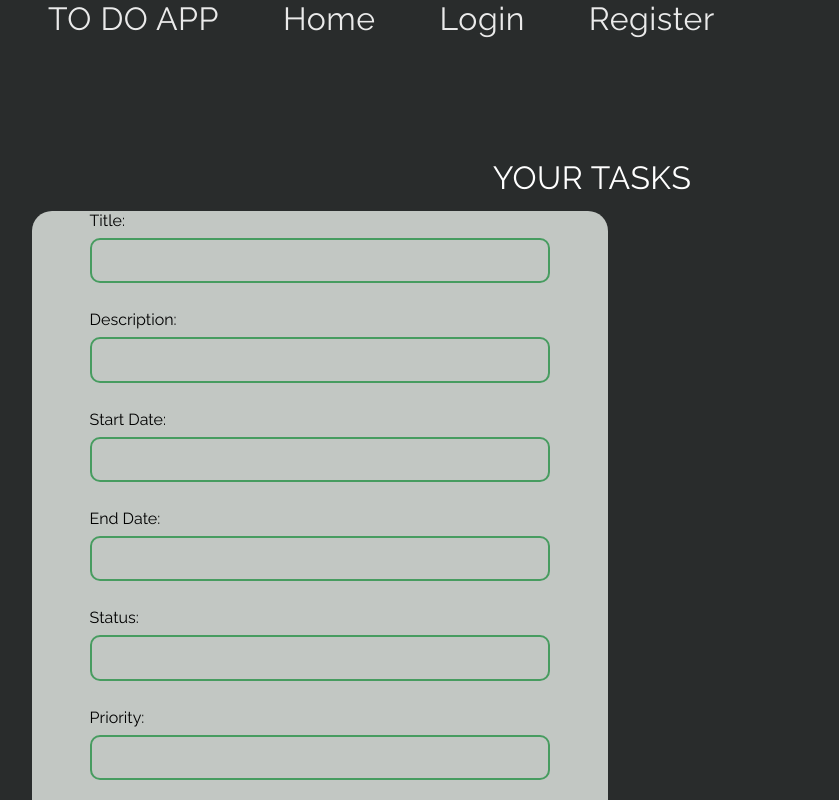
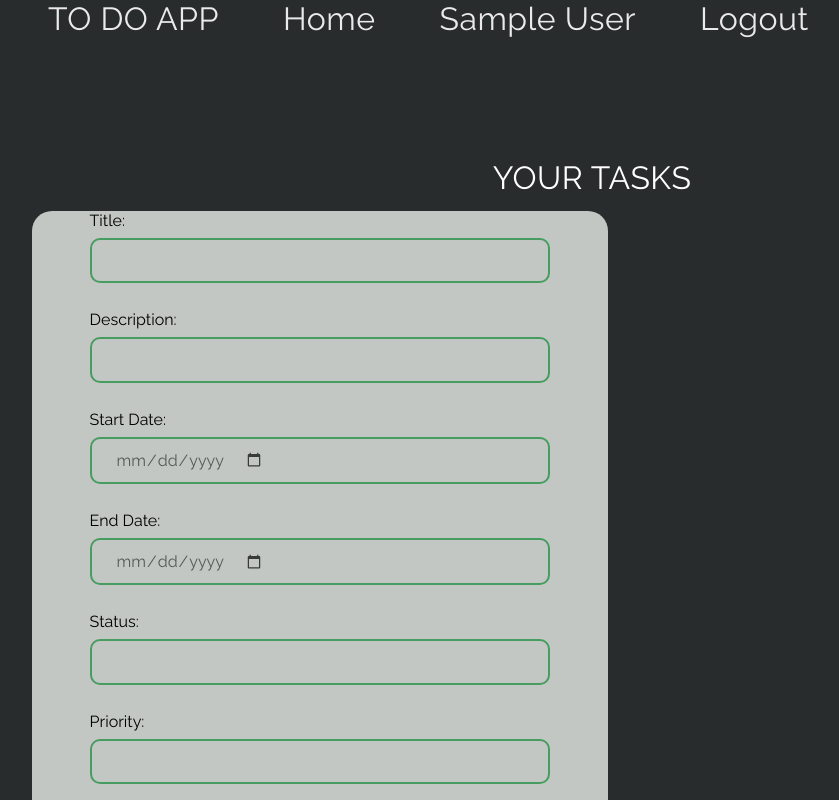
Before and after one commit to mateuszgua/to-do-app, a Flask app: page /panel in a window 1280 px wide. Shown: the whole page, without its empty margins (48-887 px from the left). Run offline with Flask 2, Linux system fonts and the light colour scheme; the visitor is signed in with stand-in values (Sample User, id 1); data that the repository does not hold is empty.

Commit message:
Feat: add check if user is signin

```diff
--- a/app/static/css/style.css
+++ b/app/static/css/style.css
@@ -214,6 +214,19 @@ nav.container {
     text-decoration: none;
 }
 
+.nav-text {
+    position: relative;
+    display: inline-block;
+    margin: 0 2rem;
+    font-size: 2rem;
+    letter-spacing: 0.5px;
+    color: var(--text-color);
+    font-weight: 500;
+    opacity: 0.9;
+    transition: 0.3s;
+    text-decoration: none;
+}
+
 .nav-link:hover,
 .nav-link.active {
     color: var(--color-palette-1);
--- a/app/templates/base.html
+++ b/app/templates/base.html
@@ -13,12 +13,17 @@
 <body>
     <header>
         <nav class="container">
-            <a href="{{ url_for('panel') }}" class="nav-link">TO DO APP</a>
+            <a href="{{ url_for('index') }}" class="nav-link">TO DO APP</a>
             <div class="links">
                 <ul>
                     <a href="{{ url_for('panel') }}" class="nav-link">Home</a>
+                    {% if is_user_login is not none %}
+                    <a href="#" class="nav-text">{{ user_name }}</a>
+                    <a href="{{ url_for('logout') }}" class="nav-link">Logout</a>
+                    {% else %}
                     <a href="{{ url_for('login') }}" class="nav-link">Login</a>
                     <a href="{{ url_for('register') }}" class="nav-link">Register</a>
+                    {% endif %}
                 </ul>
             </div>
         </nav>
--- a/app/templates/panel.html
+++ b/app/templates/panel.html
@@ -54,9 +54,9 @@
                             <label class="label">Description:</label><br>
                             <input type="text" class="form-input" name="description"><br>
                             <label class="label">Start Date:</label><br>
-                            <input type="text" class="form-input" name="start_date"><br>
+                            <input type="date" class="form-input" name="start_date"><br>
                             <label class="label">End Date:</label><br>
-                            <input type="text" class="form-input" name="end_date"><br>
+                            <input type="date" class="form-input" name="end_date"><br>
                             <label class="label">Status:</label><br>
                             <input type="text" class="form-input" name="status"><br>
                             <label class="label">Priority:</label><br>
--- a/requirements.txt
+++ b/requirements.txt
@@ -1,9 +1,12 @@
 autopep8==2.0.1
 bcrypt==4.0.1
+cachelib==0.10.1
 click==8.1.3
 dnspython==2.3.0
 Flask==2.2.2
+Flask-Login==0.6.2
 Flask-PyMongo==2.3.0
+Flask-Session==0.4.0
 itsdangerous==2.1.2
 Jinja2==3.1.2
 MarkupSafe==2.1.2
```
Also changed, not shown: app/models.py (deleted, +0 -38 lines).
